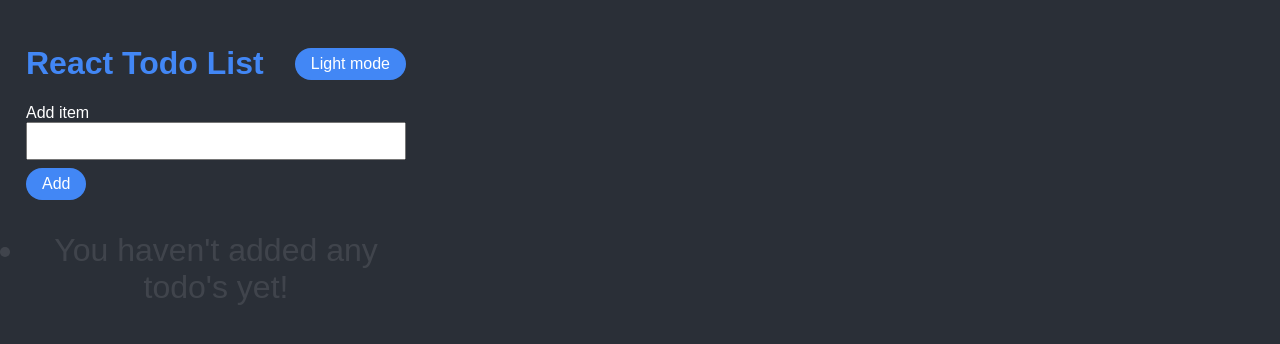
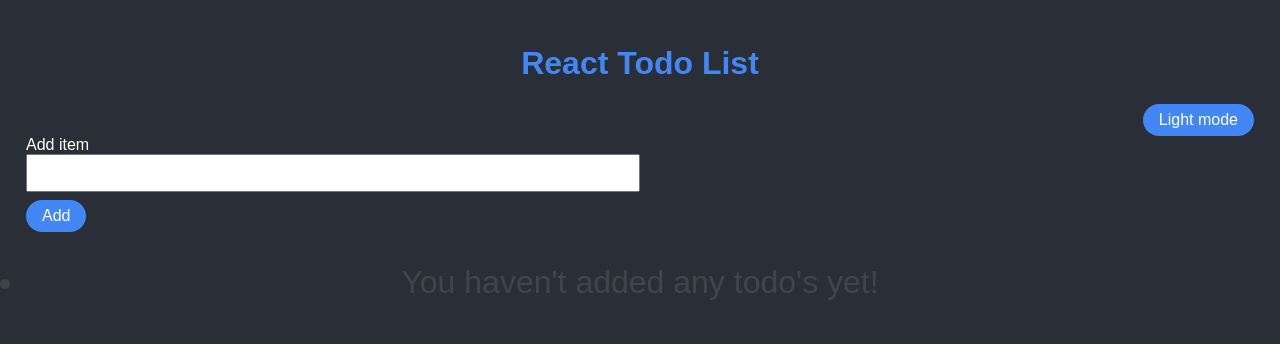
Before and after one commit to alyabev0/React-Todo-Telegram-Bot, a React (Create React App) app: page / in a window 1280 px wide. Shown: the top 344 px of the page. Built offline with nearby package versions, Linux system fonts and the light colour scheme.

Commit message:
updated state

```diff
--- a/src/components/GlobalStyles.js
+++ b/src/components/GlobalStyles.js
@@ -48,11 +48,9 @@ export const GlobalStyles = createGlobalStyle`
   }
 
   .todo-input {
-    max-width: 500px;
+    max-width: 50%;
 
-    @media screen and (min-width: 768px) {
-      max-width: 30vw;
-    }
+
   }
 
   .todo-item {
@@ -120,6 +118,7 @@ export const GlobalStyles = createGlobalStyle`
     text-align: center;
   }
 
+
   .todo-item-content {
     margin-right: 1rem;
   }
@@ -143,10 +142,9 @@ export const GlobalStyles = createGlobalStyle`
   }
 
   .todo-form {
-    max-width: 500px;
 
-    @media screen and (min-width: 768px) {
-      max-width: 30vw;
+    max-width: 100%;
+
     }
   }
 
@@ -191,23 +189,64 @@ export const GlobalStyles = createGlobalStyle`
   }
 
   fieldset {
+    height: 20vw;
     border: 0;
     padding: 0;
   }
 
   .todo-legend {
-    display: flex;
-    justify-content: space-between;
+    // display: flex;
+    // justify-content: space-between;
+    // align-items: center;
+
+  }
+  .todo-legend h1 {
+    text-align: center;
   }
 
   .todo-toggle-wrap {
     display: flex;
-    align-items: center;
+    justify-content: flex-end
   }
 
   .d-flex {
     display: flex;
   }
+
+
+
+
+
+
+
+
+
+
+  // .todo-input {
+  //   max-width: 50%;
+  // }
+
+  // .todo-input-label {
+  //     color: ${props => props.theme.mode === 'light' ? props.theme.colors.light : props.theme.colors.dark};
+  //     display: inline;
+  //   }
+
+  //   .todo-input-add {
+  //     display: block;
+  //     width: 100%;
+  //     max-width: 100%;
+  //     margin-bottom: 0.5rem;
+  //   }
+
+  // .todo-legend h1 {
+  //   text-align: center;
+  //   font-size: 3rem;
+  // }
+
+  // .theme-toggler-button {
+  //   margin-right: 0;
+  // }
+
 
   ${'' /* .theme-toggler-button {
     all: unset;
```
Also changed, not shown: src/style.js (deleted, +0 -8 lines).
